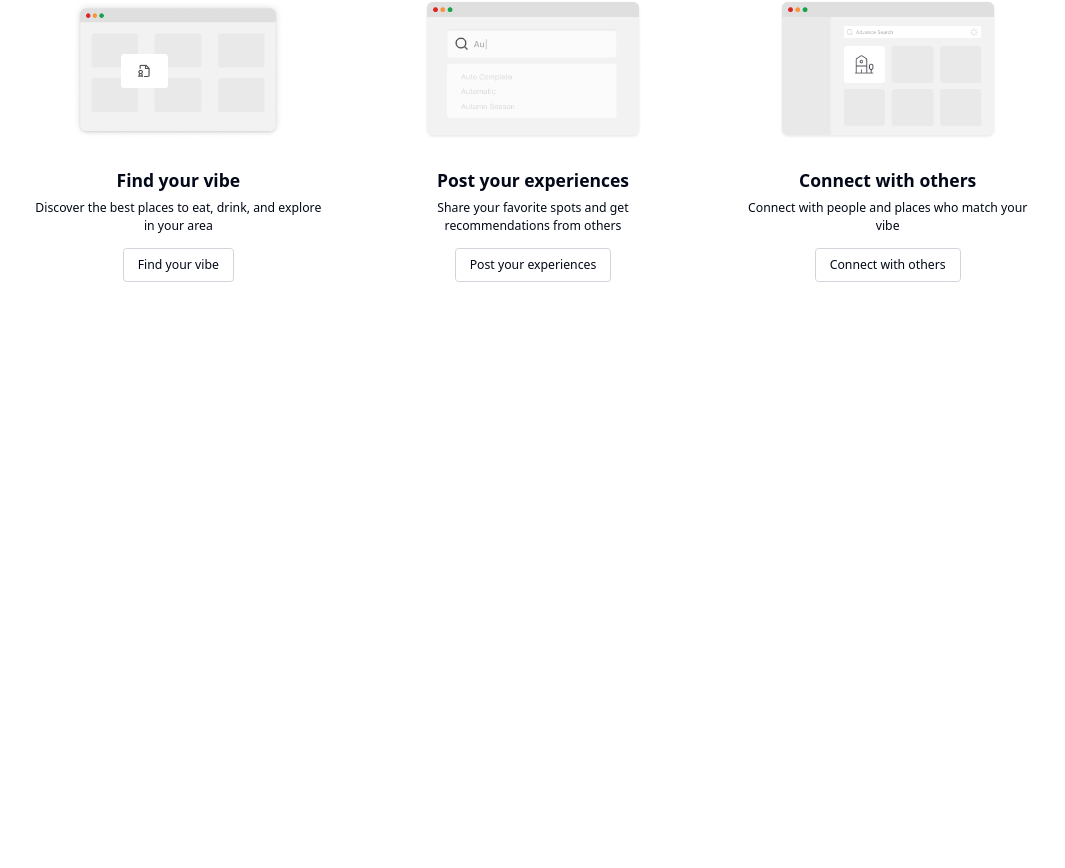
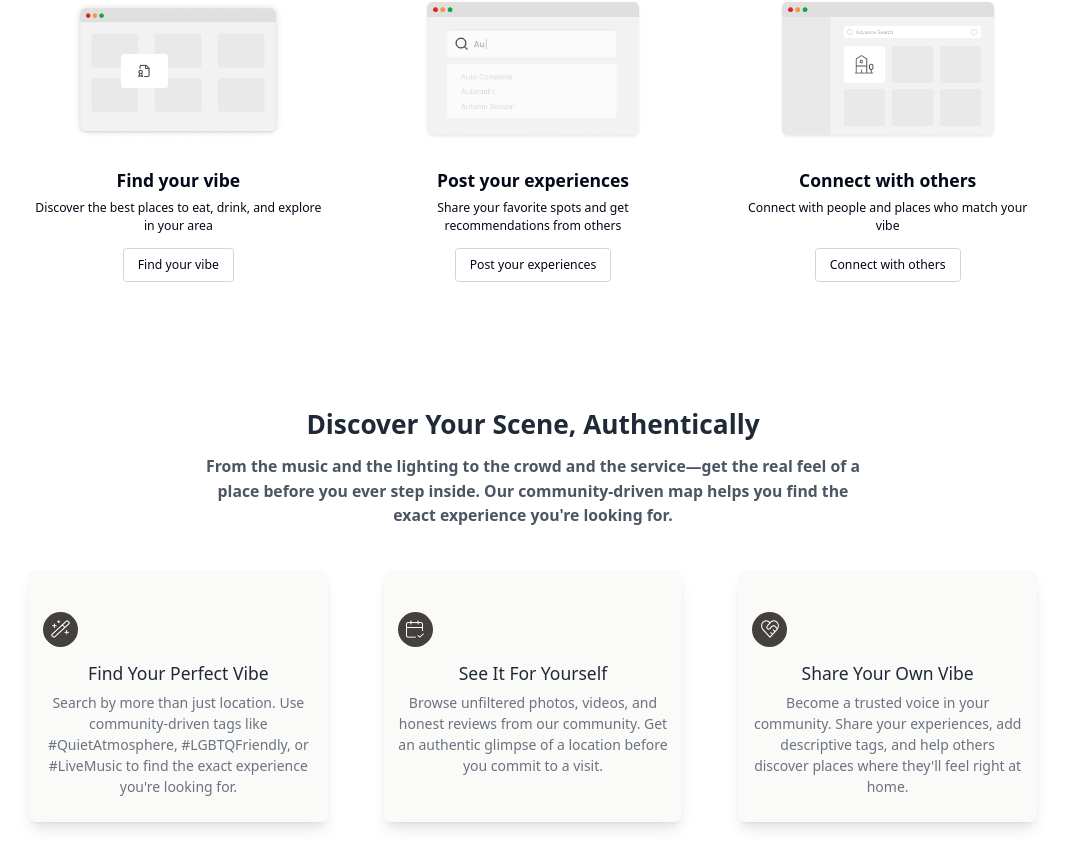
Before and after one commit to cristianv01/vibe-check, a Next.js app in the folder client/: page /landing in a window 1280 px wide. Shown: the part 1024-1892 px from the top of the page, without its empty margins (107-1172 px from the left). Before the commit the page ends 1390 px from the top, so only its background shows below. Built offline with nearby package versions, Linux system fonts and the light colour scheme; no server answers.

Commit message:
feature(UI)- discover section of landing page TODO-fix images

```diff
--- /dev/null
+++ b/client/src/app/(nondashboard)/landing/Discover.tsx
@@ -0,0 +1,93 @@
+"use client"
+import React from 'react'
+import Image from 'next/image'
+import { motion } from 'framer-motion'
+
+
+const containerVariants = {
+  hidden: {opacity: 0},
+  visible: {opacity: 1,transition: {staggerChildren: 0.2}}
+}
+
+const itemVariants = {
+  hidden:  {opacity: 0, y: 20},
+  visible: {opacity: 1, y:0},
+}
+
+const Discover = () => {
+  return (
+    <motion.div
+      initial="hidden"
+      whileInView="visible"
+      viewport={{once: true, amount: 0.8}}
+      variants={containerVariants}
+      className='py-12 bg-white mb-16'
+    >
+      <div className='max-w-6xl xl:max-w-7xl mx-auto px-6 sm:px-8 lg:px-12 xl:px-16 '>
+        <motion.div
+        variants={itemVariants}
+          className='text-3xl font-bold text-center mb-12 w-full sm:w-2/3 mx-auto'
+
+        >
+            <h2 className='text-3xl font-semibold leading-tight text-gray-800'>Discover Your Scene, Authentically</h2>
+            <p className="mt-4 text-lg text-gray-600">From the music and the lighting to the crowd and the service—get the real feel of a place before you ever step inside. Our community-driven map helps you find the exact experience you&apos;re looking for.</p>
+        </motion.div>
+        <div className='grid grid-cols-1 md:grid-cols-3 gap-8 lg:gap-12 xl:gap-16'>
+        {[
+            {
+                imageSrc: "/landing-icon-wand.png", // Icon for discovery/search
+                title: "Find Your Perfect Vibe",
+                description: "Search by more than just location. Use community-driven tags like #QuietAtmosphere, #LGBTQFriendly, or #LiveMusic to find the exact experience you're looking for.",
+            },
+            {
+                imageSrc: "/landing-icon-calendar.png", // Suggested: Icon for authentic content
+                title: "See It For Yourself",
+                description: "Browse unfiltered photos, videos, and honest reviews from our community. Get an authentic glimpse of a location before you commit to a visit.",
+            },
+            {
+                imageSrc: "/landing-icon-heart.png", // Suggested: Icon for contributing/sharing
+                title: "Share Your Own Vibe",
+                description: "Become a trusted voice in your community. Share your experiences, add descriptive tags, and help others discover places where they'll feel right at home.",
+            },
+        ].map((card,idx) => (
+            <motion.div key={idx} variants={itemVariants}>
+                <DiscoverCard {...card}/>
+            </motion.div>
+        ))}
+        </div>
+      </div>
+    </motion.div>
+  );
+}
+
+// Related component for the individual feature cards
+const DiscoverCard = ({
+  imageSrc,
+  title,
+  description,
+
+}:{
+  imageSrc: string;
+  title: string;
+  description: string;
+
+}) => {
+  return (
+    <div className='px-4 py-12 shadow-lg rounded-lg bg-primary-50 md:h-72 text-center'>
+      <div className= "bg-primary-700 p-[0.6rem] rounded-full mb-4 h-10 w-10">
+        <Image
+          src={imageSrc}
+          width={30}
+          height={30}
+          className='w-full h-full '
+          alt={title}
+        />
+      </div>
+      <h3 className='mt-4 text-xl font-medium text-gray-800'>{title}</h3>
+      <p className='mt-2 text-base text-gray-500'>{description}</p>
+
+    </div>
+  )
+}
+
+export default Discover;
--- a/client/src/app/(nondashboard)/landing/page.tsx
+++ b/client/src/app/(nondashboard)/landing/page.tsx
@@ -3,12 +3,14 @@
 import React from 'react'
 import Hero from './Hero'
 import Features from './Features'
+import Discover from './Discover'
 
 const Landing = () => {
   return (
     <div>
         <Hero></Hero>
         <Features></Features>
+        <Discover></Discover>
     </div>
   )
 }
--- a/client/src/components/Navbar.tsx
+++ b/client/src/components/Navbar.tsx
@@ -39,7 +39,7 @@ const Navbar = () => {
                 <Link href="/signup">
                     <Button
                     variant="secondary"
-                    className='text-primary-100 border-accent-500 bg-accent-500 hover:bg-accent-600 hover:border-accent-600 rounded-lg'
+                    className='text-primary-100 border-accent-500 bg-secondary-500 hover:border-accent-600 rounded-lg'
                     >Sign Up</Button>
                 </Link>
             </div>
```
